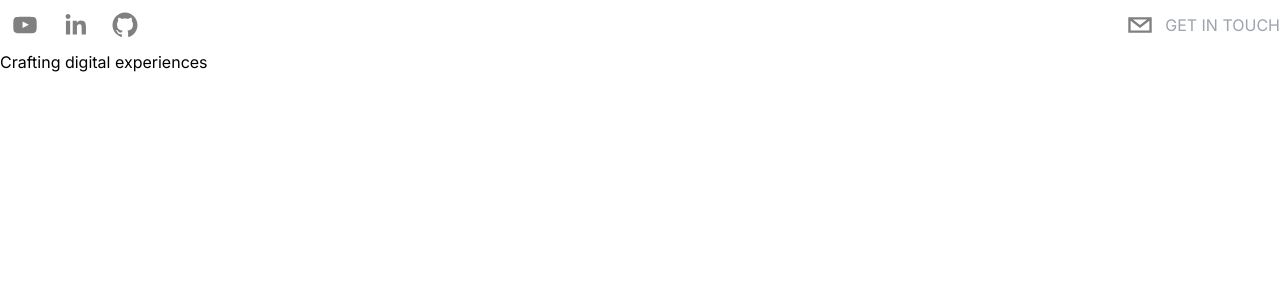
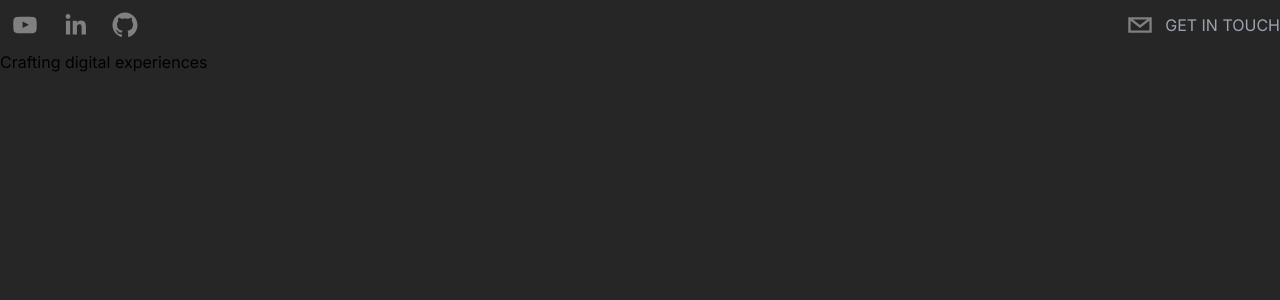
Before and after one commit to JawwadAhmadDev/portfolio, a Next.js app: page / in a window 1280 px wide. Shown: the top 300 px of the page. Built offline with nearby package versions, Linux system fonts and the light colour scheme.

Commit message:
backgroound color changed

```diff
--- a/src/app/page.tsx
+++ b/src/app/page.tsx
@@ -3,7 +3,7 @@ import Hero from "@/components/Hero";
 
 export default function Home() {
   return (
-    <main>
+    <main className="bg-neutral-800 h-screen">
       {/* <h1 className="text-3xl">My Personal Portfolio</h1> */}
 
       <Haider />
```
